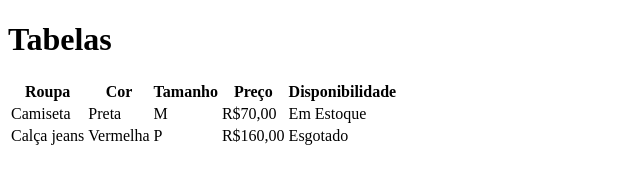
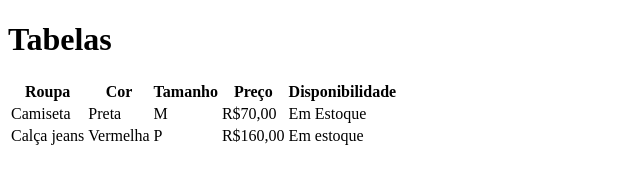
Before and after one commit to leandroNunesF12/Aula-git-github-dev-quest, a plain HTML site: page index.html in a window 1280 px wide. Shown: the full height of the page, 0-640 px from the left. Drawn offline with Linux system fonts and the light colour scheme.

Commit message:
Mudando calca jenas de sem estoque pra em estoque

```diff
--- a/index.html
+++ b/index.html
@@ -28,7 +28,7 @@
         <td>Vermelha</td>
         <td>P</td>
         <td>R$160,00</td>
-        <td>Esgotado</td>
+        <td>Em estoque</td>
       </tr>
     </table>
   </body>
```
